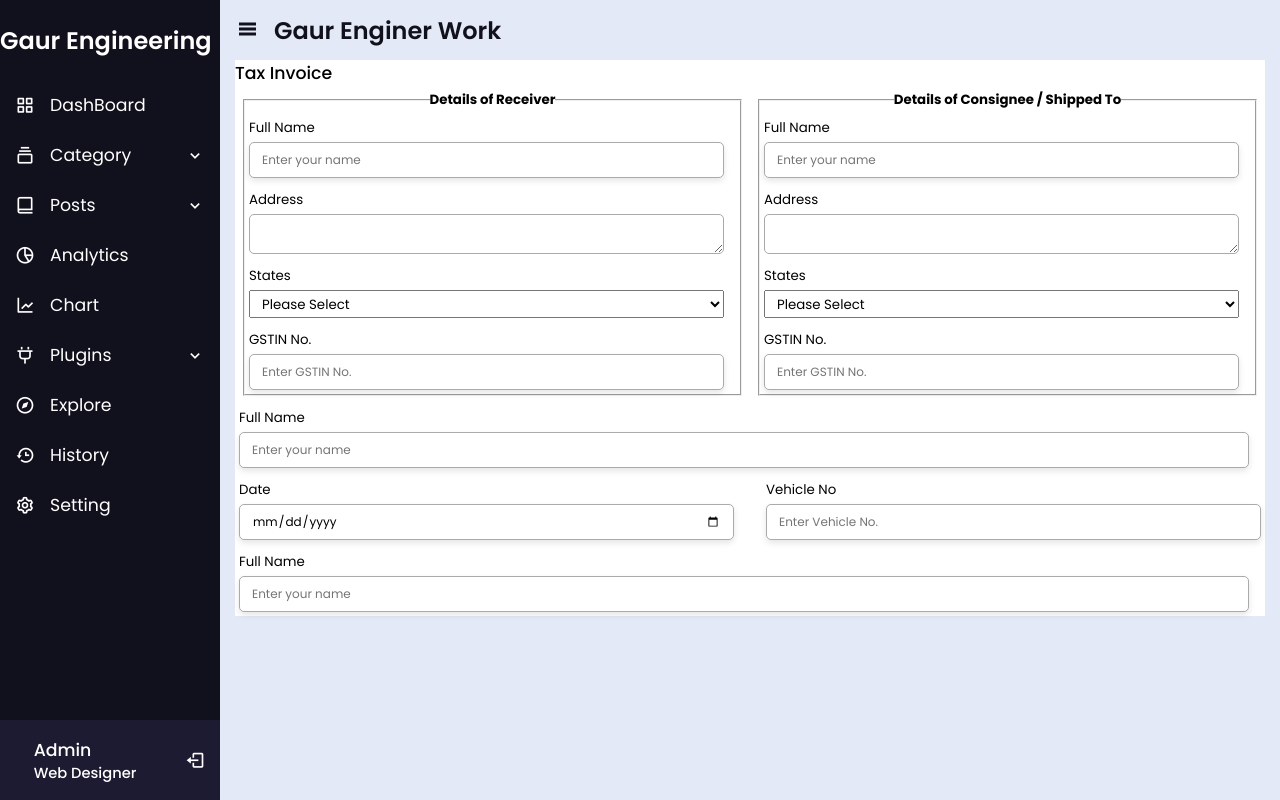
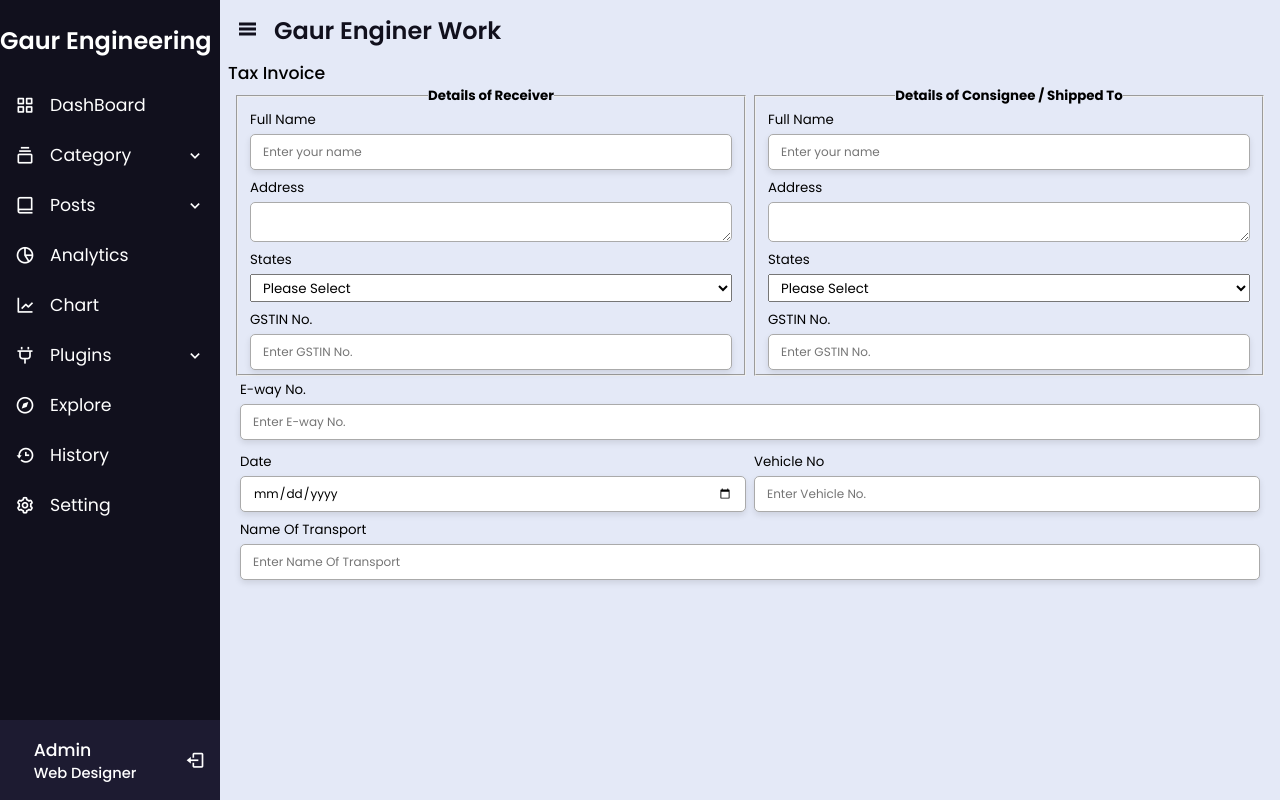
Before and after one commit to GAURAVBISHT9673/Angular_Learning, an Angular app in the folder BillManageSystem/: page / in a window 1280 px wide. Built offline with nearby package versions, Linux system fonts and the light colour scheme.

Commit message:
07-Nov-2025

```diff
--- a/BillManageSystem/src/app/bill-entry-form/bill-entry-form.component.html
+++ b/BillManageSystem/src/app/bill-entry-form/bill-entry-form.component.html
@@ -2,24 +2,25 @@
 <div class="container">
     <form action="">
 
-        <div class="form-first">
+        <!-- <div class="form-first"> -->
         <div class="details personal">
             <span class="title">Tax Invoice</span>
-                <div class="fields-container">
+            <!-- <div class="fields-container"> -->
+            <div class="row">
                 <fieldset>
                     <legend>Details of Receiver</legend>
                     <div class="fields">
                         <div class="input-field">
                             <label>Full Name</label>
-                                <input type="text" name="" id="txtName" placeholder="Enter your name">
+                            <input type="text" id="txtName" placeholder="Enter your name">
                         </div>
                         <div class="input-field">
                             <label>Address</label>
-                                <textarea name="" id=""></textarea>
+                            <textarea id="txtAddress"></textarea>
                         </div>
                         <div class="input-field">
                             <label>States</label>
-                                <select name="" id="">
+                            <select id="ddlStates">
                                 <option value="">Please Select</option>
                                 <option value="">09-Uttar Pradesh</option>
                                 <option value="">07-Delhi</option>
@@ -27,7 +28,7 @@
                         </div>
                         <div class="input-field">
                             <label>GSTIN No.</label>
-                                <input type="text" name="" id="txtGSTNo" placeholder="Enter GSTIN No.">
+                            <input type="text" id="txtGSTNo" placeholder="Enter GSTIN No.">
                         </div>
                     </div>
                 </fieldset>
@@ -36,15 +37,15 @@
                     <div class="fields">
                         <div class="input-field">
                             <label>Full Name</label>
-                                <input type="text" name="" id="txtName" placeholder="Enter your name">
+                            <input type="text" id="txtShippedName" placeholder="Enter your name">
                         </div>
                         <div class="input-field">
                             <label>Address</label>
-                                <textarea name="" id=""></textarea>
+                            <textarea id="txtShippedAddress"></textarea>
                         </div>
                         <div class="input-field">
                             <label>States</label>
-                                <select name="" id="">
+                            <select id="ddlShippedStates">
                                 <option value="">Please Select</option>
                                 <option value="">09-Uttar Pradesh</option>
                                 <option value="">07-Delhi</option>
@@ -52,37 +53,41 @@
                         </div>
                         <div class="input-field">
                             <label>GSTIN No.</label>
-                                <input type="text" name="" id="txtGSTNo" placeholder="Enter GSTIN No.">
+                            <input type="text" id="txtShippedGSTNo" placeholder="Enter GSTIN No.">
                         </div>
                     </div>
                 </fieldset>
             </div>
-
+            <div class="row">
                 <div class="fields">
                     <div class="input-field">
-                        <label>Full Name</label>
-                        <input type="text" name="" id="txtName" placeholder="Enter your name">
+                        <label>E-way No.</label>
+                        <input type="text" id="txtEwayNo" placeholder="Enter E-way No.">
                     </div>
                 </div>
+            </div>
+            <div class="row">
                 <div class="fields2">
                     <div class="input-field">
                         <label>Date</label>
-                        <input type="date" name="" id="">
+                        <input type="date" id="txtDate">
                     </div>
                     <div class="input-field">
                         <label>Vehicle No</label>
-                        <input type="text" name="" id="" placeholder="Enter Vehicle No.">
+                        <input type="text" id="txtVehicleNo" placeholder="Enter Vehicle No.">
                     </div>
                 </div>
+            </div>
+            <div class="row">
                 <div class="fields">
                     <div class="input-field">
-                        <label>Full Name</label>
-                        <input type="text" name="" id="txtName" placeholder="Enter your name">
+                        <label>Name Of Transport</label>
+                        <input type="text" id="txtNameOfTransport" placeholder="Enter Name Of Transport">
                     </div>
                 </div>
-
             </div>
         </div>
+        <!-- </div> -->
 
 
 
--- a/BillManageSystem/src/app/bill-entry-form/bill-entry-form.component.scss
+++ b/BillManageSystem/src/app/bill-entry-form/bill-entry-form.component.scss
@@ -1,7 +1,7 @@
 .container{
     position: relative;
-    margin: 0 15px;
-    background-color: white;
+    margin: 0 8px;
+    // background-color: white;
 }
 
 .container form .title{
@@ -15,9 +15,17 @@
     // width: calc(100% / 2);
 }
 
+.row{
+    display: flex;
+    justify-content: space-between;
+    gap: 0.5rem;
+    padding: 0 8px;
+}
+
 fieldset{
-    width: 50%;
-    margin: 4px 8px;
+    // display: inline-block;
+    // width: 50%;
+    padding: 0 8px;
 }
 
 legend{
@@ -28,6 +36,7 @@ legend{
 
 .container form .fields{
     display: flex;
+    flex: 1;
     align-items: center;
     justify-content: space-between;
     flex-wrap: wrap;
@@ -35,6 +44,7 @@ legend{
 
 .container form .fields2{
     display: flex;
+    flex: 1;
     align-items: center;
     justify-content: space-between;
     flex-wrap: wrap;
@@ -43,15 +53,17 @@ legend{
 form .fields .input-field{
     display: flex;
     flex-direction: column;
-    margin: 4px 4px;
-    width: calc(100% - 20px);
+    margin: 0 4px 4px;
+    flex-basis: 100%;
+    // width: calc(100% - 20px);
 }
 
 form .fields2 .input-field{
     display: flex;
     flex-direction: column;
     margin: 4px 4px;
-    width: calc(100% / 2 - 20px);
+    // width: calc(100% / 2 - 20px);
+    flex: 1;
 }
 
 .input-field label{
```
Lines whose indentation alone changed are shown as unchanged.
